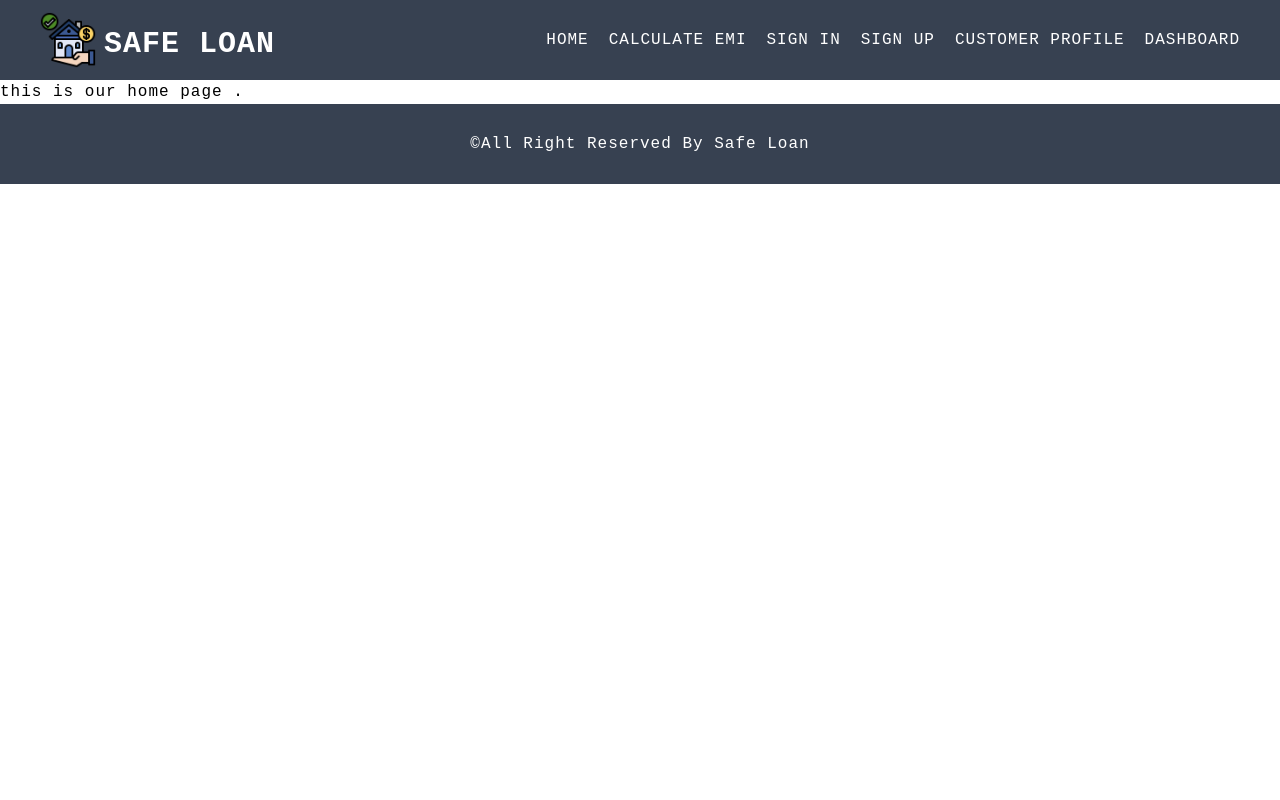
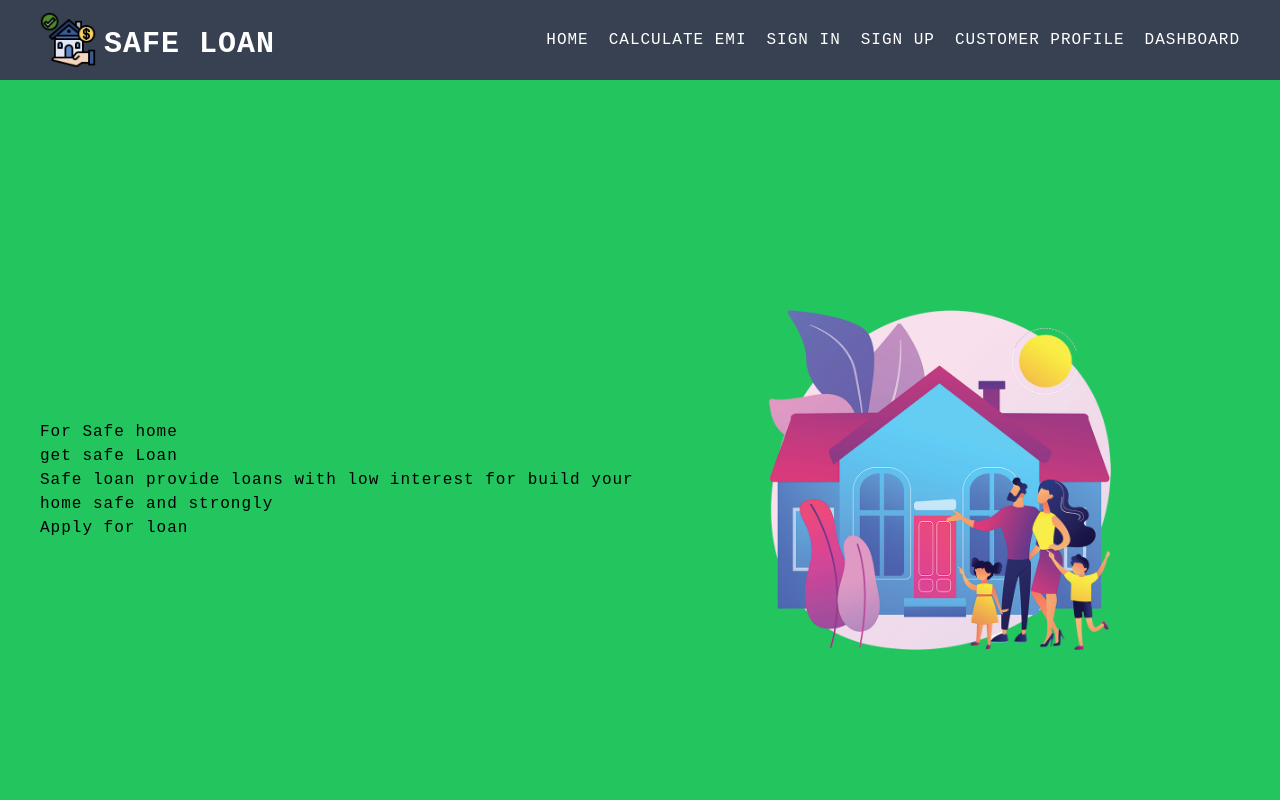
Before and after one commit to mostafizurRahaman/safe-loan, a React (Create React App) app: page / in a window 1280 px wide. Shown: the top 800 px of the page. Built offline with nearby package versions, Linux system fonts and the light colour scheme.

Commit message:
home page design is starting now

```diff
--- a/src/Pages/Home/Home.js
+++ b/src/Pages/Home/Home.js
@@ -1,9 +1,21 @@
-import React from 'react';
-
+import React from "react";
+import loanHome from '../../Assets/LoanHome.png';
 const Home = () => {
    return (
-      <div>
-         <h2>this is our home page . </h2>
+      <div className="flex items-center justify-center   px-5 md:px-10  min-h-screen bg-green-500 ">
+         <div className="md:w-1/2  w-full " >
+            <h2>
+               For Safe home <br /> get safe Loan
+            </h2>
+            <p>
+               Safe loan provide loans with low interest for build your home
+               safe and strongly
+            </p>
+            <button>Apply for loan</button>
+         </div>
+         <div className="flex items-center justify-center w-full md:w-1/2">
+               <img src={loanHome} alt="LoanHome" className="w-[75%]" />
+         </div>
       </div>
    );
 };
```
Also changed, not shown: src/Assets/LoanHome.png (added), 1 other file (tests, documents, lock files or other folders).
